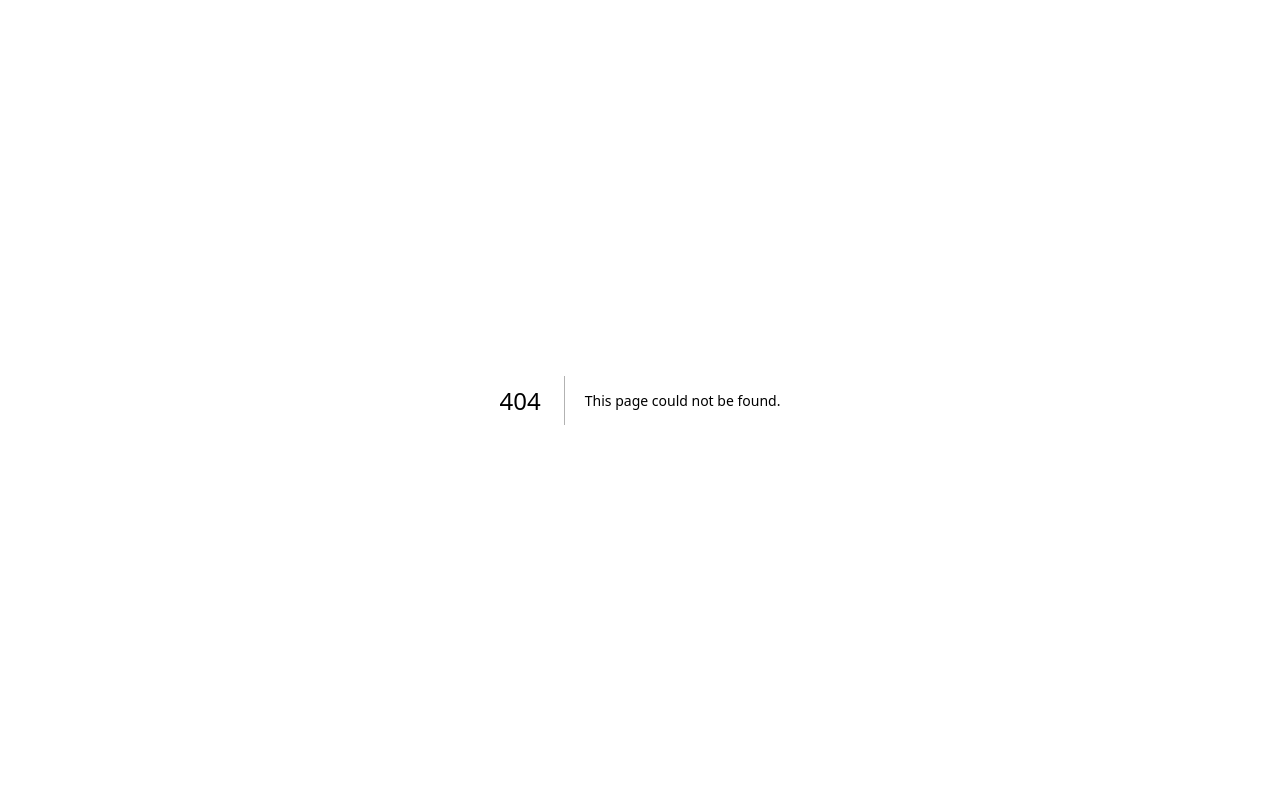
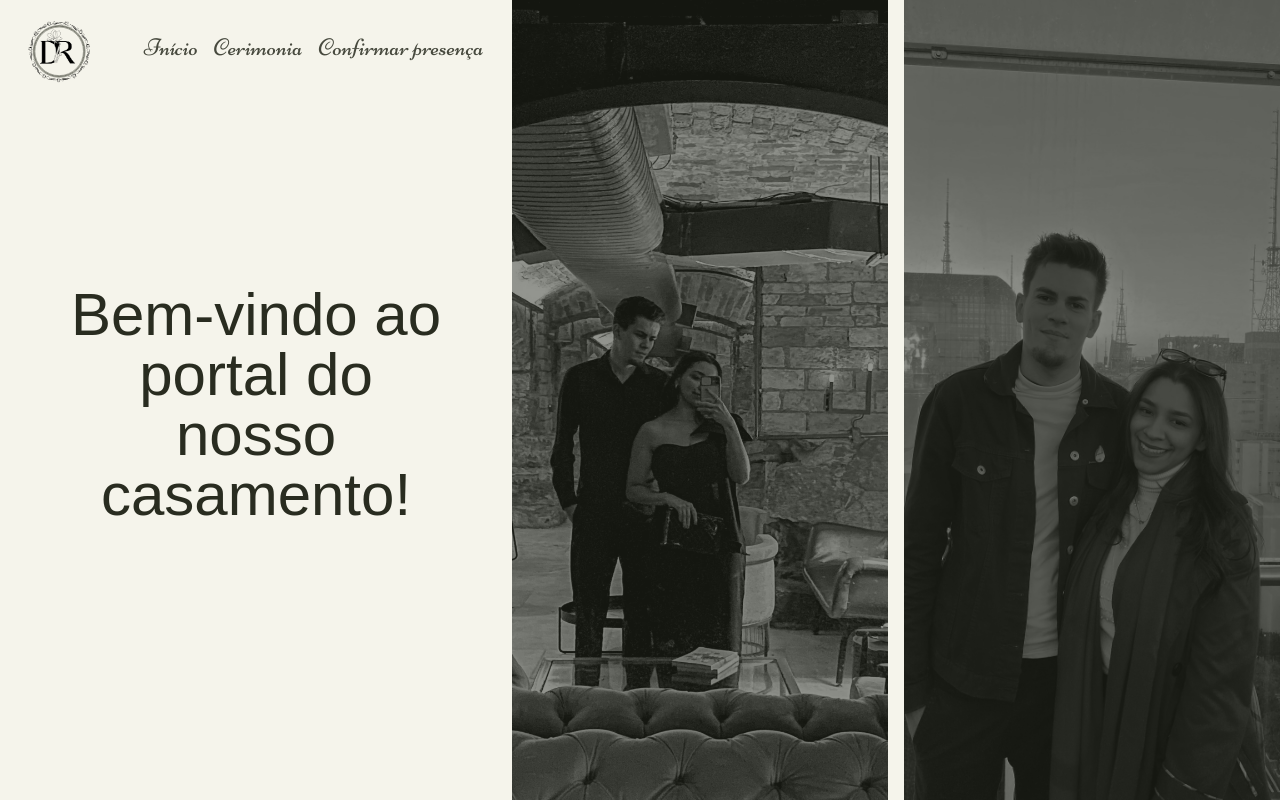
Before and after one commit to renan-prado/nossocasamento, a Next.js app: page /danielle-e-renan in a window 1280 px wide. Before the commit this address had no page. Built offline with nearby package versions, Linux system fonts and the light colour scheme; a web font is replaced by a local one.

Commit message:
Implement initial layout for wedding portal page with navigation and images

```diff
--- /dev/null
+++ b/src/app/danielle-e-renan/page.tsx
@@ -0,0 +1,65 @@
+import Image from "next/image";
+import Link from "next/link";
+import { Monograma } from '@/components/monograma'
+
+export default function Home() {
+  return (
+    <main className="flex flex-col lg:flex-row bg-bege min-h-screen w-full">
+      <section className="w-full lg:w-[40vw] p-4 flex flex-col lg:justify-between lg:h-screen">
+        <header className="flex flex-row items-center text-green gap-4 lg:gap-10 mb-4 lg:mb-0 lg:h-16">
+          <Monograma className="size-16 lg:size-30" />
+          <nav className="w-full h-full">
+            <ul className="w-full h-full font-niconne text-base lg:text-2xl opacity-85 text-green flex flex-row gap-2 lg:gap-4 items-center">
+              <li>
+                <Link href="/" className="hover:underline">
+                  Início
+                </Link>
+              </li>
+              <li>
+                <Link href="/" className="hover:underline">
+                  Cerimonia
+                </Link>
+              </li>
+              <li>
+                <Link href="/" className="hover:underline">
+                  Confirmar presença
+                </Link>
+              </li>
+            </ul>
+          </nav>
+        </header>
+
+        <div className="w-full min-h-70 flex flex-col justify-center items-center px-4 lg:px-10 py-4 lg:h-full lg:py-0">
+          <h1 className="text-2xl lg:text-6xl font-serif text-center"> Bem-vindo ao portal do nosso casamento! </h1>
+        </div>
+
+        <footer className="h-16 hidden lg:block">
+
+        </footer>
+      </section>
+
+      <section className="flex flex-col lg:flex-row w-full lg:w-[60vw] gap-0 lg:gap-4">
+        <div className="flex-1 bg-green relative image-container-mobile">
+          <Image
+            src="/nos.webp"
+            alt=""
+            fill
+            className="object-cover w-full h-full grayscale"
+            sizes="(min-width: 1024px) 50vw, 100vw"
+          />
+          <div className="w-full h-full absolute top-0 left-0 bg-green/50" />
+        </div>
+        <div className="flex-1 bg-green relative image-container-mobile">
+          <Image
+            src="/nos-2.jpg"
+            alt=""
+            fill
+            className="object-cover w-full h-full grayscale"
+            sizes="(min-width: 1024px) 50vw, 100vw"
+          />
+          <div className="w-full h-full absolute top-0 left-0 bg-green/50" />
+        </div>
+      </section>
+    </main>
+  );
+}
```
